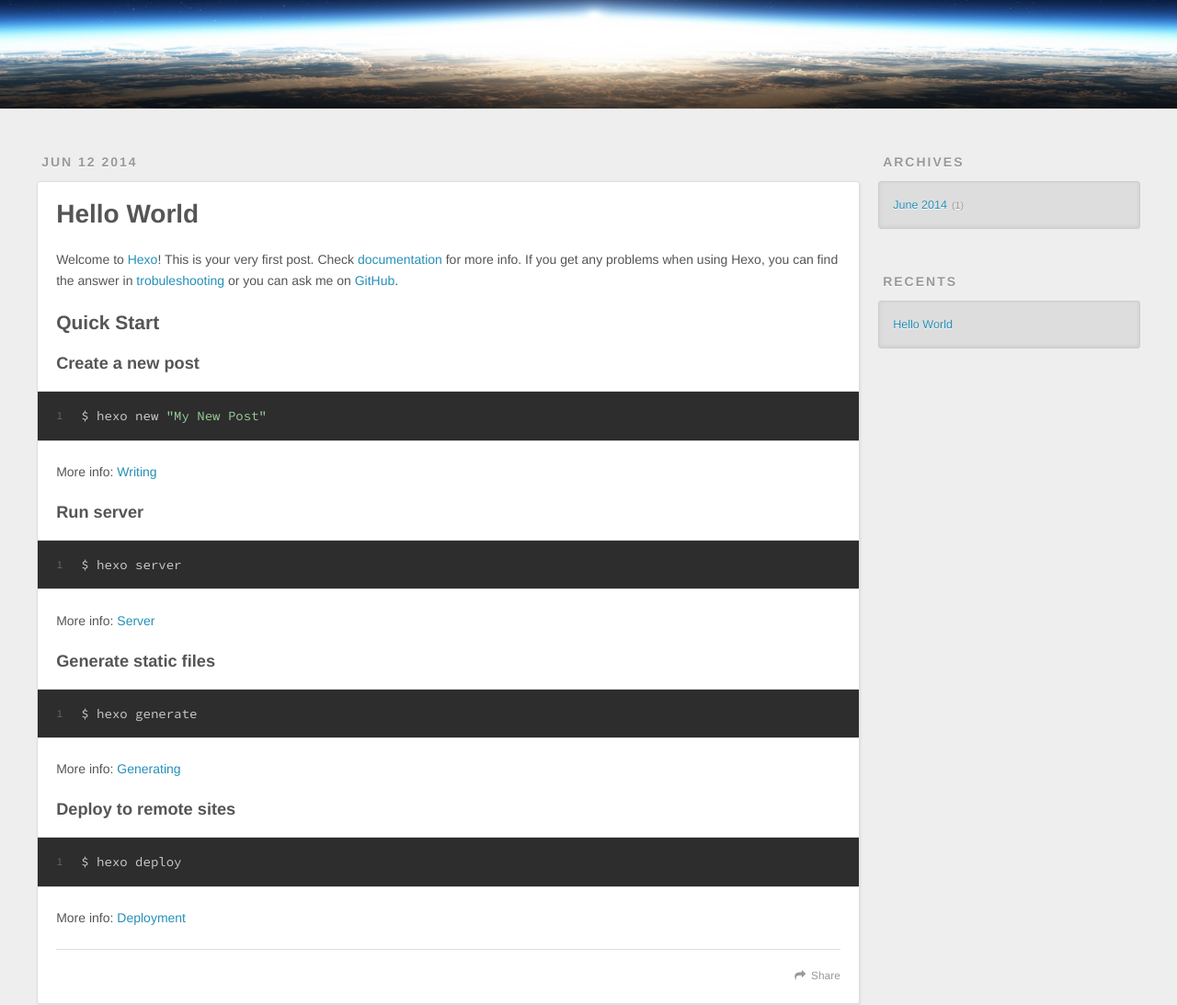
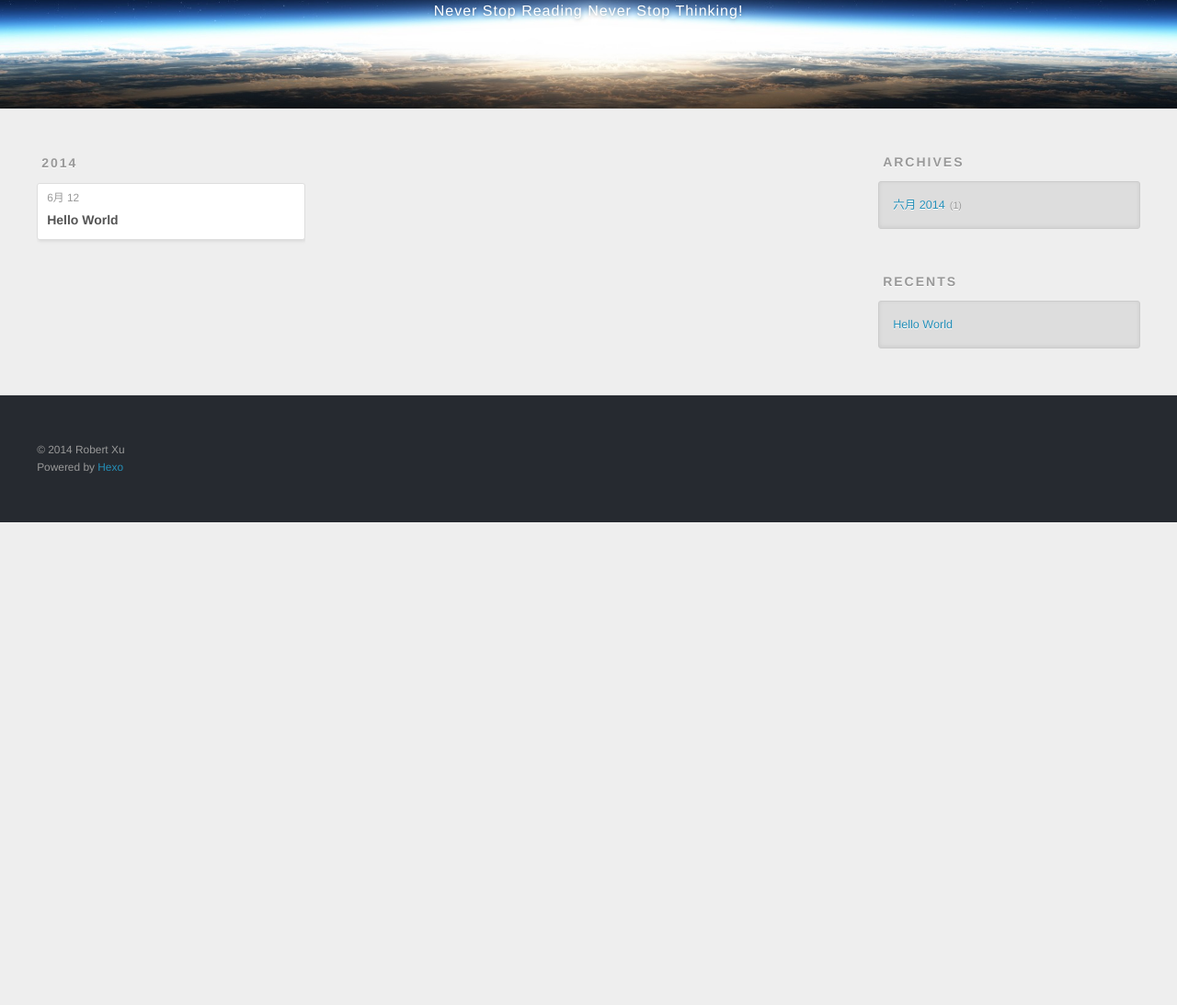
Before and after one commit to Robertxufei/robertxufei.github.io, a plain HTML site: page archives/2014/06/index.html in a window 1280 px wide. Shown: the part 182-1275 px from the top of the page at 92% size. After the commit the page ends 800 px from the top, so only its background shows below. Drawn offline with nearby package versions, Linux system fonts and the light colour scheme.

Commit message:
Site updated: 2014-06-12 18:19:19

```diff
--- a/archives/2014/06/index.html
+++ b/archives/2014/06/index.html
@@ -5,15 +5,16 @@
 
   <title>Archives: 2014/6 | Robert·Xu</title>
   <meta name="viewport" content="width=device-width, initial-scale=1, maximum-scale=1">
-  <meta name="description">
+  <meta name="description" content="Let's take step by step">
 <meta property="og:type" content="website">
 <meta property="og:title" content="Robert·Xu">
-<meta property="og:url" content="http://yoursite.com/archives/2014/06/">
+<meta property="og:url" content="http://robertxufei.com/archives/2014/06/">
 <meta property="og:site_name" content="Robert·Xu">
-<meta property="og:description">
+<meta property="og:description" content="Let's take step by step">
 <meta name="twitter:card" content="summary">
 <meta name="twitter:title" content="Robert·Xu">
-<meta name="twitter:description">
+<meta name="twitter:description" content="Let's take step by step">
+<meta name="twitter:creator" content="@[object Object]">
 
     <link rel="alternative" href="/atom.xml" title="Robert·Xu" type="application/atom+xml">
 
@@ -36,6 +37,10 @@
         <a href="/" id="logo">Robert·Xu</a>
       </h1>
 
+        <h2 id="subtitle-wrap">
+          <a href="/" id="subtitle">Never Stop Reading Never Stop Thinking!</a>
+        </h2>
+
     </div>
     <div id="header-inner" class="inner">
       <nav id="main-nav">
@@ -45,6 +50,10 @@
 
           <a class="main-nav-link" href="/archives">Archives</a>
 
+          <a class="main-nav-link" href="/photos">Photos</a>
+
+          <a class="main-nav-link" href="/about">About</a>
+
       </nav>
       <nav id="sub-nav">
 
@@ -53,7 +62,7 @@
         <a id="nav-search-btn" class="nav-icon" title="Search"></a>
       </nav>
       <div id="search-form-wrap">
-        <form action="//google.com/search" method="get" accept-charset="UTF-8" class="search-form"><input type="search" name="q" results="0" class="search-form-input" placeholder="Search"><input type="submit" value="&#xF002;" class="search-form-submit"><input type="hidden" name="q" value="site:http://yoursite.com"></form>
+        <form action="//google.com/search" method="get" accept-charset="UTF-8" class="search-form"><input type="search" name="q" results="0" class="search-form-input" placeholder="Search"><input type="submit" value="&#xF002;" class="search-form-submit"><input type="hidden" name="q" value="site:http://robertxufei.com"></form>
       </div>
     </div>
   </div>
@@ -61,68 +70,36 @@
       <div class="outer">
         <section id="main">
 
-    <article id="post-hello-world" class="article article-type-post" itemscope itemprop="blogPost">
-  <div class="article-meta">
-    <a href="/2014/06/12/hello-world/" class="article-date">
-  <time datetime="2014-06-12T08:59:06.000Z" itemprop="datePublished">Jun 12 2014</time>
-</a>
-
-  </div>
-  <div class="article-inner">
 
 
-      <header class="article-header">
+
+
+
+      <section class="archives-wrap">
+        <div class="archive-year-wrap">
+          <a href="/archives/2014" class="archive-year">2014</a>
+        </div>
+        <div class="archives">
+
+    <article class="archive-article archive-type-post">
+  <div class="archive-article-inner">
+    <header class="archive-article-header">
+      <a href="/2014/06/12/hello-world/" class="archive-article-date">
+  <time datetime="2014-06-12T08:59:06.000Z" itemprop="datePublished">6月 12</time>
+</a>
 
 
     <h1 itemprop="name">
-      <a class="article-title" href="/2014/06/12/hello-world/">Hello World</a>
+      <a class="archive-article-title" href="/2014/06/12/hello-world/">Hello World</a>
     </h1>
 
 
-      </header>
-
-    <div class="article-entry" itemprop="articleBody">
-
-        <p>Welcome to <a href="http://hexo.io/" target="_blank" rel="external">Hexo</a>! This is your very first post. Check <a href="http://hexo.io/docs/" target="_blank" rel="external">documentation</a> for more info. If you get any problems when using Hexo, you can find the answer in <a href="http://hexo.io/docs/troubleshooting.html" target="_blank" rel="external">trobuleshooting</a> or you can ask me on <a href="https://github.com/tommy351/hexo/issues" target="_blank" rel="external">GitHub</a>.</p>
-<h2 id="Quick_Start">Quick Start</h2>
-<h3 id="Create_a_new_post">Create a new post</h3>
-<figure class="highlight bash"><table><tr><td class="gutter"><pre>1
-</pre></td><td class="code"><pre>$ hexo new <span class="string">"My New Post"</span>
-</pre></td></tr></table></figure>
-
-<p>More info: <a href="http://hexo.io/docs/writing.html" target="_blank" rel="external">Writing</a></p>
-<h3 id="Run_server">Run server</h3>
-<figure class="highlight bash"><table><tr><td class="gutter"><pre>1
-</pre></td><td class="code"><pre>$ hexo server
-</pre></td></tr></table></figure>
-
-<p>More info: <a href="http://hexo.io/docs/server.html" target="_blank" rel="external">Server</a></p>
-<h3 id="Generate_static_files">Generate static files</h3>
-<figure class="highlight bash"><table><tr><td class="gutter"><pre>1
-</pre></td><td class="code"><pre>$ hexo generate
-</pre></td></tr></table></figure>
-
-<p>More info: <a href="http://hexo.io/docs/generating.html" target="_blank" rel="external">Generating</a></p>
-<h3 id="Deploy_to_remote_sites">Deploy to remote sites</h3>
-<figure class="highlight bash"><table><tr><td class="gutter"><pre>1
-</pre></td><td class="code"><pre>$ hexo deploy
-</pre></td></tr></table></figure>
-
-<p>More info: <a href="http://hexo.io/docs/deployment.html" target="_blank" rel="external">Deployment</a></p>
-
-
-    </div>
-    <footer class="article-footer">
-      <a data-url="http://yoursite.com/2014/06/12/hello-world/" data-id="0wsxdj594uuaw8r2" class="article-share-link">Share</a>
-
-
-    </footer>
+    </header>
   </div>
-
 </article>
 
 
-
+    </div></section>
 
 </section>
 
@@ -135,10 +112,12 @@
 
 
 
+
+
   <div class="widget-wrap">
     <h3 class="widget-title">Archives</h3>
     <div class="widget">
-      <ul class="archive-list"><li class="archive-list-item"><a class="archive-list-link" href="/archives/2014/06">June 2014</a><span class="archive-list-count">1</span></li></ul>
+      <ul class="archive-list"><li class="archive-list-item"><a class="archive-list-link" href="/archives/2014/06">六月 2014</a><span class="archive-list-count">1</span></li></ul>
     </div>
   </div>
 
@@ -177,6 +156,10 @@
 
     <a href="/archives" class="mobile-nav-link">Archives</a>
 
+    <a href="/photos" class="mobile-nav-link">Photos</a>
+
+    <a href="/about" class="mobile-nav-link">About</a>
+
 </nav>
 
 
```
Also changed, not shown: 2014/06/12/hello-world/index.html (+20 -5 lines), archives/2014/index.html (+39 -56 lines), archives/index.html (+39 -56 lines), index.html (+23 -8 lines), 1 other file.
